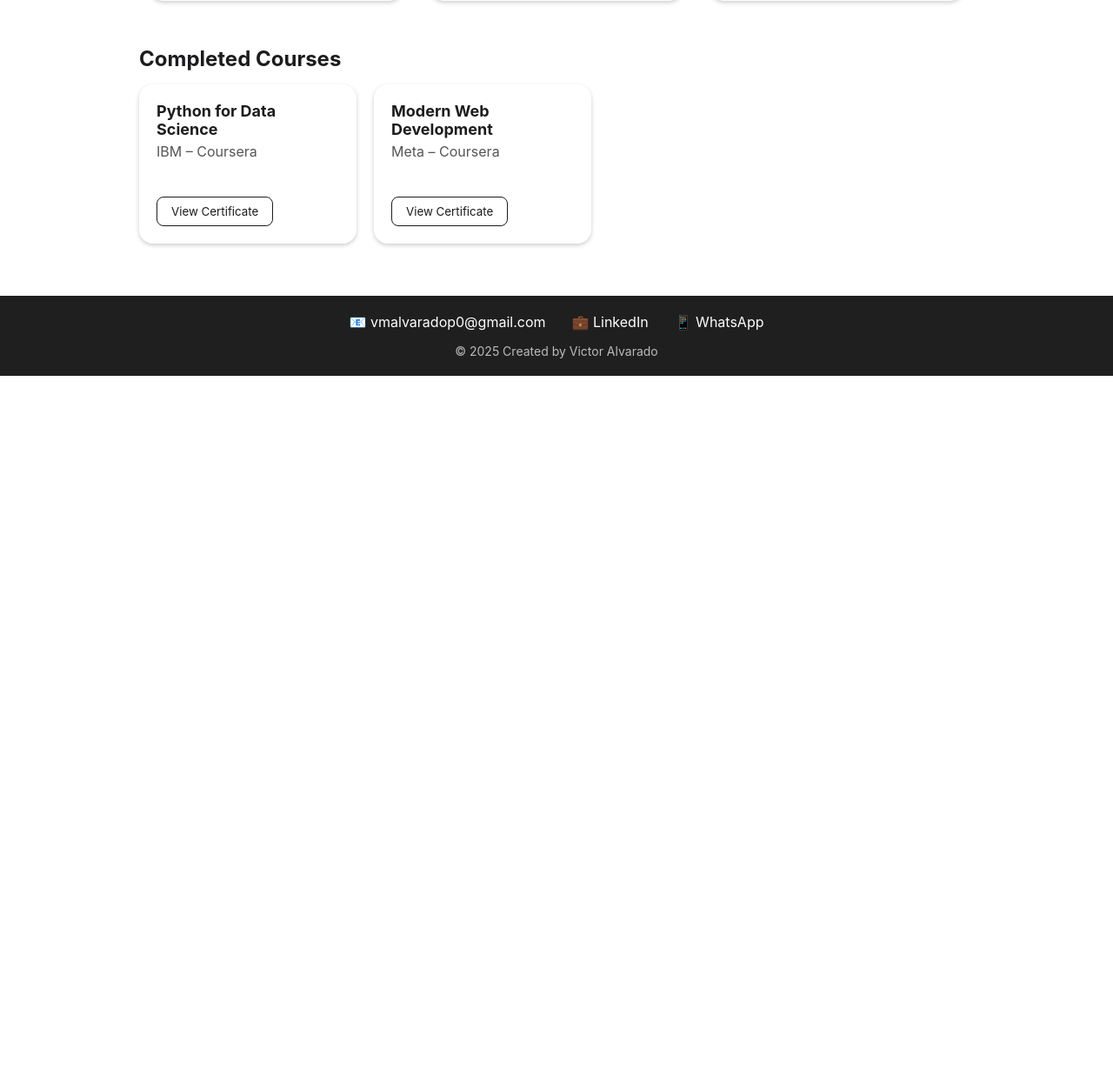
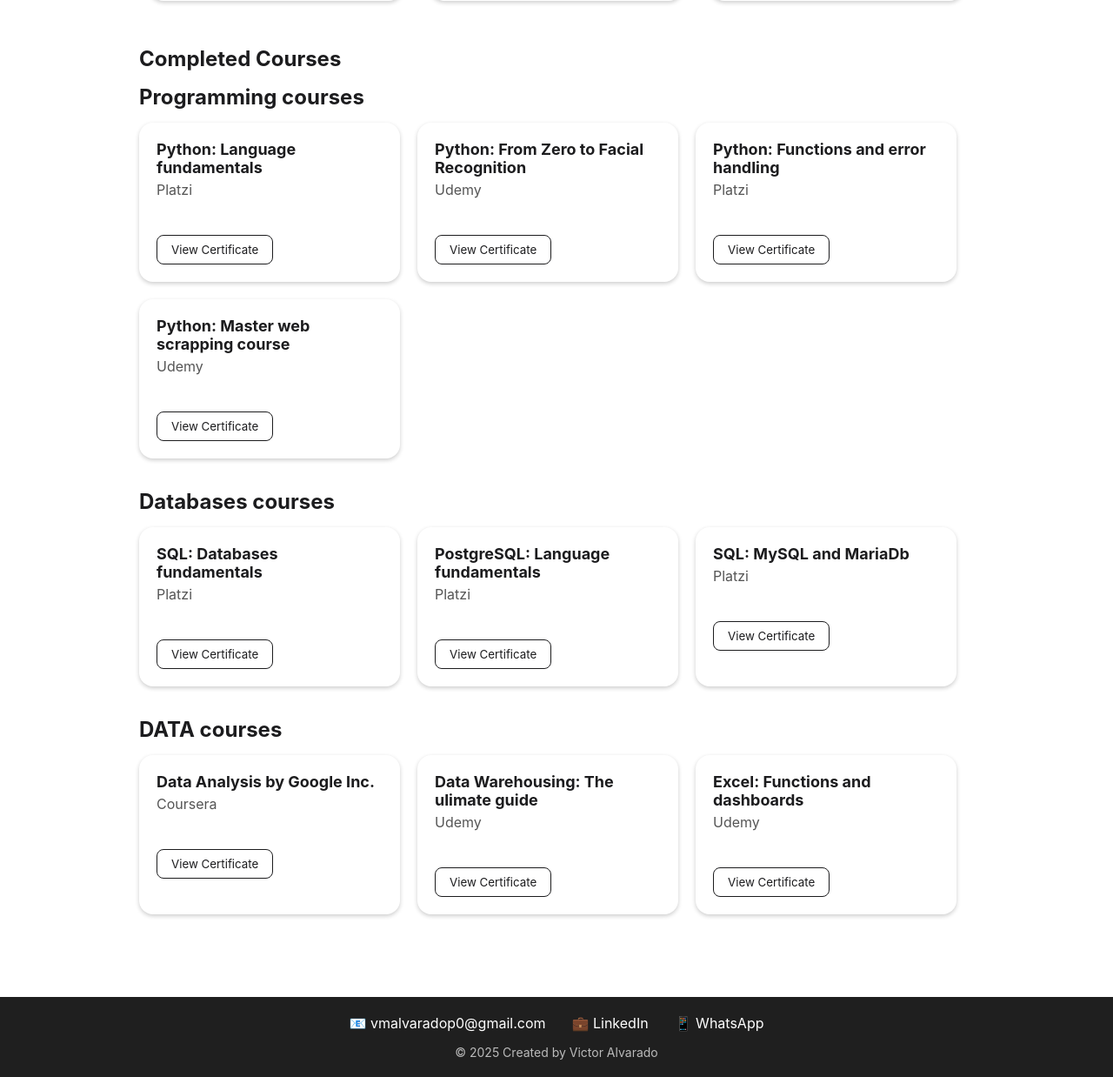
Before and after one commit to victor-alvop/MySite, a Flask app: page / in a window 1280 px wide. Shown: the part 2897-4135 px from the top of the page at 87% size. Before the commit the page ends 3329 px from the top, so only its background shows below. Run offline with Flask 3, Linux system fonts and the light colour scheme; parts of the project's set-up code (start-up, migrations or seed data) failed here and were passed over.

Commit message:
Added courses section

```diff
--- a/app/static/css/styles.css
+++ b/app/static/css/styles.css
@@ -228,15 +228,17 @@
     display: flex;
     flex-wrap: wrap;
     gap: 20px;
+    margin-bottom: 35px;
   }
 
   .course-card {
     border-radius: 15px;
-
+    flex: 0 1 calc(33.333% - 20px); /* No crece, pero puede encogerse */
+    max-width: calc(33.333% - 20px);
+    max-width: 100%;
     border-radius: 16px;
     padding: 20px;
     box-shadow: 0 2px 5px rgba(0,0,0,0.2);
-    width: 250px;
     display: flex;
     flex-direction: column;
     justify-content: flex-start;
--- a/app/templates/index.html
+++ b/app/templates/index.html
@@ -3,6 +3,7 @@
 <head>
   <meta charset="UTF-8" />
   <meta name="viewport" content="width=device-width, initial-scale=1.0" />
+  <link rel="icon" href="{{ url_for('static', filename='assets/img/favicon2.png') }}" type="image/png">
   <title>Victor Portafolio</title>
   <link rel="stylesheet" href="{{ url_for('static', filename='css/styles.css') }}">
 </head>
@@ -154,22 +155,84 @@
 
   <section id="courses">
     <h2>Completed Courses</h2>
+    <h2>Programming courses</h2>
     <div class="courses-container">
       <div class="course-card">
-        <h3>Python for Data Science</h3>
-        <p>IBM – Coursera</p>
+        <h3>Python: Language fundamentals</h3>
+        <p>Platzi</p>
         <div class="cta">
-          <a href="#" target="_blank"><button>View Certificate</button></a>
+          <a href="https://platzi.com/p/vmalvaradop0/curso/4227-course/diploma/detalle/" target="_blank"><button>View Certificate</button></a>
         </div>
       </div>
       <div class="course-card">
-        <h3>Modern Web Development</h3>
-        <p>Meta – Coursera</p>
+        <h3>Python: From Zero to Facial Recognition</h3>
+        <p>Udemy</p>
         <div class="cta">
-          <a href="#" target="_blank"><button>View Certificate</button></a>
+          <a href="https://www.udemy.com/certificate/UC-7ee28849-e98e-4b72-a0d6-ae947fe6b321/" target="_blank"><button>View Certificate</button></a>
         </div>
       </div>
-      <!-- Agrega más cursos aquí -->
+      <div class="course-card">
+        <h3>Python: Functions and error handling</h3>
+        <p>Platzi</p>
+        <div class="cta">
+          <a href="https://platzi.com/p/vmalvaradop0/curso/4260-course/diploma/detalle/" target="_blank"><button>View Certificate</button></a>
+        </div>
+      </div>
+      <div class="course-card">
+        <h3>Python: Master web scrapping course</h3>
+        <p>Udemy</p>
+        <div class="cta">
+          <a href="https://www.udemy.com/certificate/UC-b46f87fc-74d6-484a-a206-884bd01c6b77/" target="_blank"><button>View Certificate</button></a>
+        </div>
+      </div>
+    </div>
+    <h2>Databases courses</h2>
+    <div class="courses-container">
+      <div class="course-card">
+        <h3>SQL: Databases fundamentals</h3>
+        <p>Platzi</p>
+        <div class="cta">
+          <a href="https://platzi.com/p/vmalvaradop0/curso/1566-course/diploma/detalle/" target="_blank"><button>View Certificate</button></a>
+        </div>
+      </div>
+      <div class="course-card">
+        <h3>PostgreSQL: Language fundamentals</h3>
+        <p>Platzi</p>
+        <div class="cta">
+          <a href="https://platzi.com/p/vmalvaradop0/curso/1480-course/diploma/detalle/" target="_blank"><button>View Certificate</button></a>
+        </div>
+      </div>
+      <div class="course-card">
+        <h3>SQL: MySQL and MariaDb</h3>
+        <p>Platzi</p>
+        <div class="cta">
+          <a href="https://platzi.com/p/vmalvaradop0/curso/4203-course/diploma/detalle/" target="_blank"><button>View Certificate</button></a>
+        </div>
+      </div>
+    </div>
+    <h2>DATA courses</h2>
+    <div class="courses-container">
+      <div class="course-card">
+        <h3>Data Analysis by Google Inc.</h3>
+        <p>Coursera</p>
+        <div class="cta">
+          <a href="https://www.coursera.org/account/accomplishments/specialization/KT23VAUBK8MP?utm_source=link&utm_medium=certificate&utm_content=cert_image&utm_campaign=sharing_cta&utm_product=prof" target="_blank"><button>View Certificate</button></a>
+        </div>
+      </div>
+      <div class="course-card">
+        <h3>Data Warehousing: The ulimate guide</h3>
+        <p>Udemy</p>
+        <div class="cta">
+          <a href="https://www.udemy.com/certificate/UC-3855dae2-8355-48fc-b63a-b35976a16ed3/" target="_blank"><button>View Certificate</button></a>
+        </div>
+      </div>
+      <div class="course-card">
+        <h3>Excel: Functions and dashboards</h3>
+        <p>Udemy</p>
+        <div class="cta">
+          <a href="https://www.udemy.com/certificate/UC-2e7a6431-c7c1-45a4-a04a-3f64eac3d515/" target="_blank"><button>View Certificate</button></a>
+        </div>
+      </div>
     </div>
   </section>
 
```
Also changed, not shown: app/static/assets/img/favicon.png (added), app/static/assets/img/favicon2.png (added), 4 other files.
